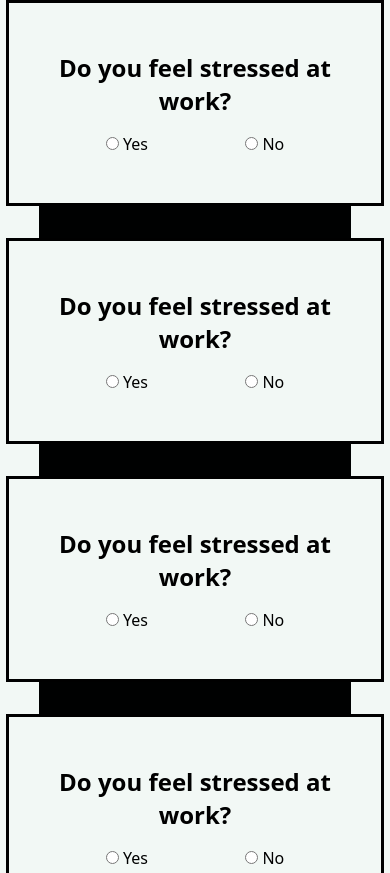
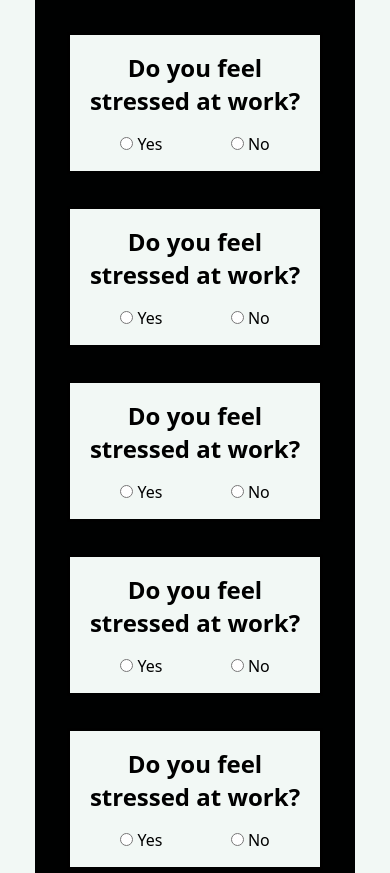
Before and after one commit to SafariKnight/deci-bootcamp-l3, a plain HTML site: page index.html in a window 390 px wide. Shown: the top 873 px of the page. Drawn offline with Linux system fonts and the light colour scheme.

Commit message:
did some stuff

```diff
--- a/app.js
+++ b/app.js
@@ -65,5 +65,5 @@ document.querySelector(".question__form").addEventListener("submit", (e) => {
   e.preventDefault();
   const stressLevel = getStressLevel()
   if (stressLevel === undefined) return;
-  alert(`Your Stress Level is ${stressLevel}`)
+  alert(`Your Stress Level is ${stressLevel}/${questions.length}`)
 })
--- a/style.css
+++ b/style.css
@@ -32,7 +32,7 @@ body {
 }
 
 .question__form {
-  width: 80%;
+  width: clamp(20rem, 80%, 80ch);
   margin-inline: auto;
   display: flex;
   flex-direction: column;
@@ -42,12 +42,15 @@ body {
 
 .question__list {
   --flow-spacer: 2em;
+  background-color: var(--background-alternate);
+  max-width: 100%;
 }
 
 .question__box {
   background-color: var(--background);
   display: grid;
   padding: 3rem;
+  margin-inline: 1rem;
   grid-template-areas:
     "nm nm"
     "q1 q2";
@@ -58,6 +61,14 @@ body {
   div:hover,
   div:has(input:checked) {
     font-weight: 500
+  }
+}
+
+@media (width <= 475px) {
+  .question__box {
+    width: max(10rem, 80%);
+    margin: var(--flow-spacer) auto;
+    padding: 1rem;
   }
 }
 
```
